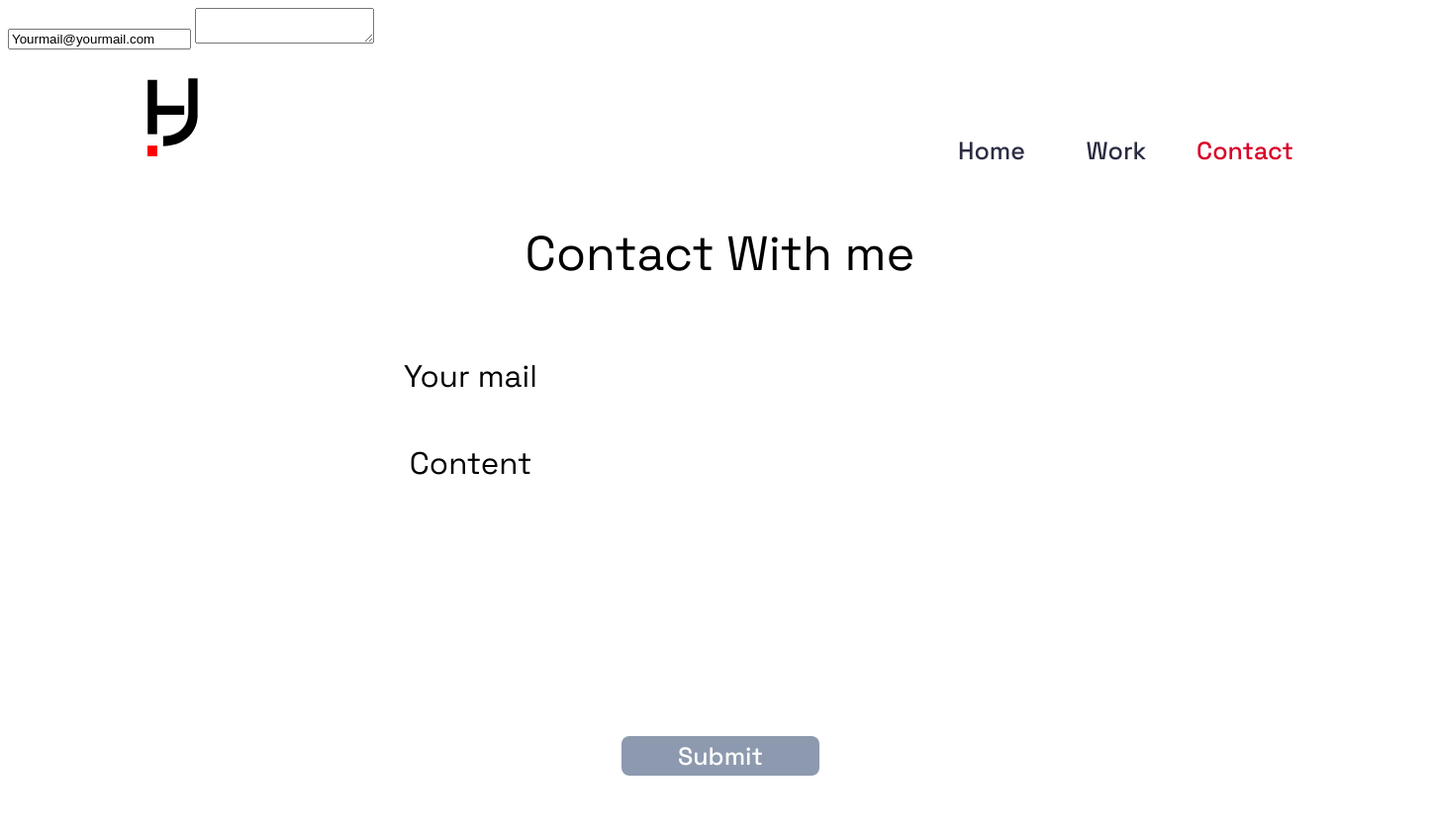
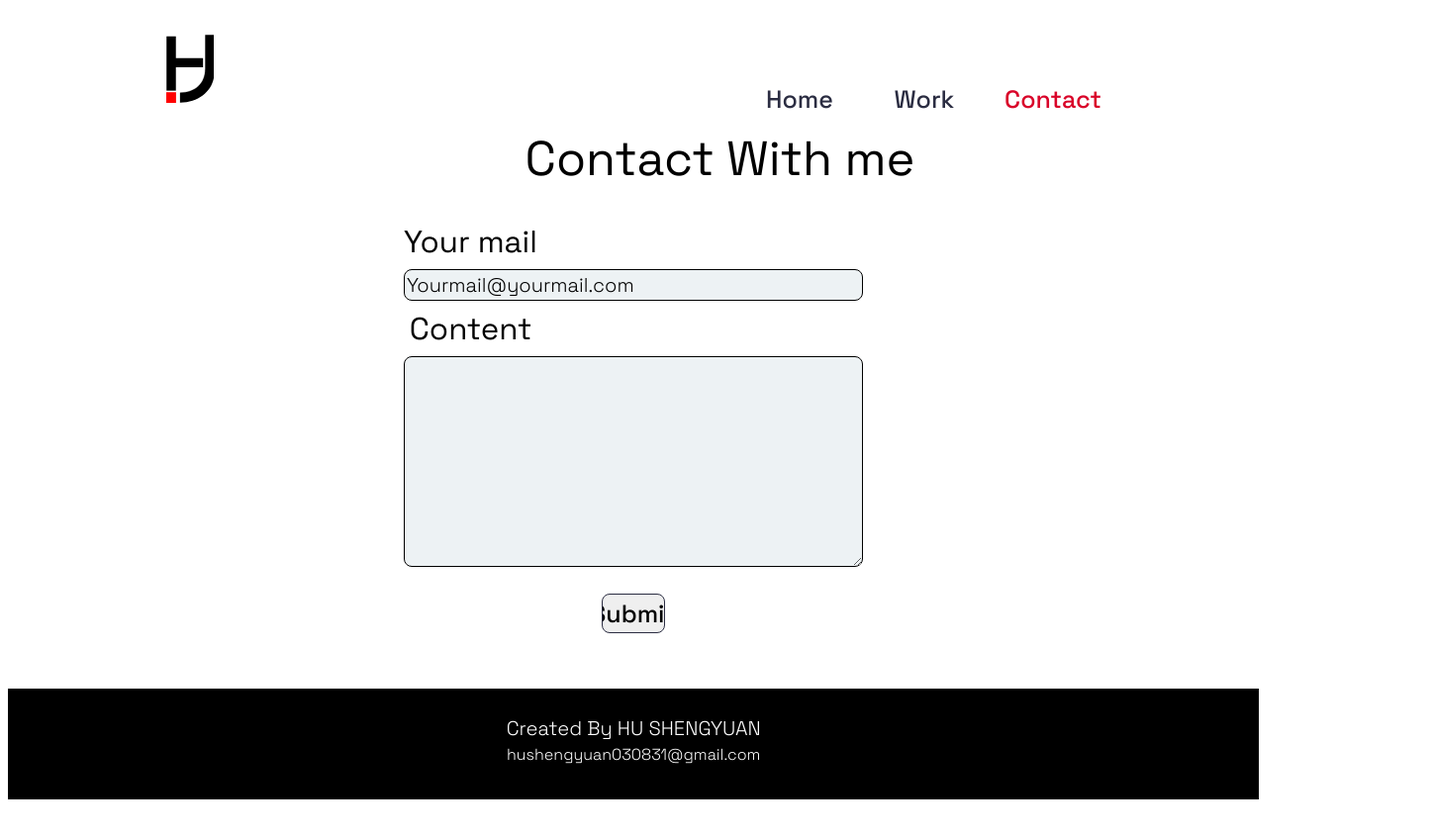
Before and after one commit to Nariharasama/Nariharasama.github.io, a plain HTML site: page Contact.html in a window 1280 px wide. Shown: the whole page at 99% size, 1448 px wide, since content can reach past the window. After the commit the page ends 816 px from the top, so only its background shows below. Drawn offline with Linux system fonts and the light colour scheme.

Commit message:
Add files via upload

```diff
--- a/Assets/Contact.css
+++ b/Assets/Contact.css
@@ -2,14 +2,14 @@
   --primary-deep-red: rgb(217, 4, 41);
   --primary-dark-grey: rgb(43, 45, 66);
 }
-
+.contact,
 .contact * {
   box-sizing: border-box;
 }
 .contact {
   background: #ffffff;
-  width: 1440px;
-  height: 1024px;
+  width: 100%;
+  height: 800px;
   position: relative;
   overflow: hidden;
 }
@@ -23,22 +23,13 @@
   overflow: hidden;
 }
 
-.buttom {
-  background: var(--primary-dark-grey, #2b2d42);
+.rectangle-6 {
+  background: #000000;
   width: 1440px;
   height: 112px;
   position: absolute;
   left: 0px;
   top: 0px;
-}
-
-.buttomline {
-  background: var(--primary-light-red, #ef233c);
-  width: 1440px;
-  height: 8px;
-  position: absolute;
-  left: 0px;
-  top: 80px;
 }
 
 .frame-2 {
@@ -51,7 +42,7 @@
   height: 39px;
   position: absolute;
   left: calc(50% - 164px);
-  top: 24px;
+  top: 36px;
 }
 
 .created-by-hu-shengyuan {
@@ -78,143 +69,13 @@
   justify-content: center;
 }
 
-.top-bar {
-  padding: 0px 100px 0px 100px;
-  height: 184px;
-  position: absolute;
-  right: 0px;
-  left: 0px;
-  top: 0px;
-  overflow: hidden;
-}
-
-.home-logo {
-  width: 56px;
-  height: 81px;
-  position: absolute;
-  left: 141px;
-  top: 71px;
-  overflow: hidden;
-}
-
-.group {
-  position: absolute;
-  inset: 0;
-}
-
-.vector {
-  position: absolute;
-  left: 0.29px;
-  top: 0.87px;
-  overflow: visible;
-}
-
-.vector2 {
-  position: absolute;
-  left: 0.93px;
-  top: 26.59px;
-  overflow: visible;
-}
-
-.vector3 {
-  position: absolute;
-  left: 0px;
-  top: 68.31px;
-  overflow: visible;
-}
-
-.xmlid-1 {
-  width: 40.41px;
-  height: 80.42px;
-  position: static;
-}
-
-.group2 {
-  position: absolute;
-  left: 15.01px;
-  top: 0.17px;
-  overflow: visible;
-}
-
-.group3 {
-  position: absolute;
-  left: 15.01px;
-  top: 0.17px;
-  overflow: visible;
-}
-
-.top-space {
-  width: 680px;
-  height: 8px;
-  position: absolute;
-  left: 233px;
-  top: 144px;
-}
-
-.home {
-  width: 90px;
-  height: 24px;
-  position: absolute;
-  left: 949px;
-  top: 128px;
-}
-
-.home-chosen {
-  color: var(--primary-dark-grey, #2b2d42);
-  text-align: center;
-  font: var(--buttons, 500 25px "Space Grotesk", sans-serif);
-  position: absolute;
-  left: 0px;
-  top: 0px;
-  width: 90px;
-  height: 24px;
-}
-
-.work {
-  width: 90px;
-  height: 24px;
-  position: absolute;
-  left: 1075px;
-  top: 128px;
-}
-
-.work-default {
-  color: var(--primary-dark-grey, #2b2d42);
-  text-align: center;
-  font: var(--buttons, 500 25px "Space Grotesk", sans-serif);
-  position: absolute;
-  left: 0px;
-  top: 0px;
-  width: 90px;
-  height: 24px;
-}
-
-.contact2 {
-  width: 98px;
-  height: 24px;
-  position: absolute;
-  left: 1201px;
-  top: 128px;
-}
-
-.contact-chosen {
-  color: var(--primary-deep-red, #d90429);
-  text-align: center;
-  font: var(--buttons, 500 25px "Space Grotesk", sans-serif);
-  position: absolute;
-  left: 0px;
-  top: 0px;
-  width: 98px;
-  height: 24px;
-}
-
 .contact-with-me {
   color: #000000;
   text-align: center;
   font: var(--primary-title, 400 48.83px/64px "Space Grotesk", sans-serif);
   position: absolute;
   left: 490px;
-  top: 232px;
+  top: 136px;
   width: 459px;
   height: 48px;
   display: flex;
@@ -222,7 +83,7 @@
   justify-content: center;
 }
 
-.Email-input {
+.email-input {
   background: var(--primary-background, #edf2f4);
   border-radius: 8px;
   border-style: solid;
@@ -232,13 +93,13 @@
   position: absolute;
   right: 400px;
   left: 400px;
-  top: 400px;
+  top: 264px;
   color: #000000;
   text-align: left;
   font: var(--primary-content, 300 20px/24px "Space Grotesk", sans-serif);
 }
 
-.Content-Input {
+.content-input {
   background: var(--primary-background, #edf2f4);
   border-radius: 8px;
   border-style: solid;
@@ -248,7 +109,7 @@
   position: absolute;
   right: 400px;
   left: 400px;
-  top: 488px;
+  top: 352px;
   color: #000000;
   text-align: left;
   font: var(--primary-content, 300 20px/24px "Space Grotesk", sans-serif);
@@ -260,7 +121,7 @@
   font: var(--sub-title, 400 31.25px/40px "Space Grotesk", sans-serif);
   position: absolute;
   left: 389px;
-  top: 360px;
+  top: 224px;
   width: 157px;
   height: 32px;
   display: flex;
@@ -274,7 +135,7 @@
   font: var(--sub-title, 400 31.25px/40px "Space Grotesk", sans-serif);
   position: absolute;
   left: 389px;
-  top: 448px;
+  top: 312px;
   width: 157px;
   height: 32px;
   display: flex;
@@ -282,54 +143,26 @@
   justify-content: center;
 }
 
-.how-can-i-get-in-touch-with-you {
-  color: #000000;
-  text-align: center;
-  font: var(--primary-content, 300 20px/24px "Space Grotesk", sans-serif);
-  opacity: 0.5;
-  position: absolute;
-  left: 418px;
-  top: 405px;
-  display: flex;
-  align-items: flex-end;
-  justify-content: center;
-}
-
-.any-comment-about-this-site {
-  color: #000000;
-  text-align: center;
-  font: var(--primary-content, 300 20px/24px "Space Grotesk", sans-serif);
-  opacity: 0.5;
-  position: absolute;
-  left: 418px;
-  top: 495px;
-  display: flex;
-  align-items: flex-end;
-  justify-content: center;
-}
-
 .submit {
-  background: var(--primary-light-grey, #8d99ae);
   border-radius: 8px;
   border-style: solid;
   border-color: var(--primary-dark-grey, #2b2d42);
-  border-width: 0px;
+  border-width: 1px;
   padding: 6px 0px 6px 0px;
   display: flex;
   flex-direction: row;
   gap: 10px;
   align-items: center;
   justify-content: center;
-  width: 200px;
   height: 40px;
   position: absolute;
-  left: 620px;
-  top: 736px;
+  right: 600px;
+  left: 600px;
+  top: calc(50% - -192px);
   overflow: hidden;
 }
-
 .submit2 {
-  color: #ffffff;
+  color: #000000;
   text-align: center;
   font: var(--buttons, 500 25px "Space Grotesk", sans-serif);
   position: relative;
@@ -337,3 +170,118 @@
   align-items: flex-end;
   justify-content: center;
 }
+
+.top-bar {
+  padding: 0px 100px 0px 100px;
+  height: 144px;
+  position: absolute;
+  right: 0px;
+  left: 0px;
+  top: 0px;
+  overflow: hidden;
+}
+.home-logo {
+  width: 48px;
+  height: 69px;
+  position: absolute;
+  left: 160px;
+  top: 27px;
+  overflow: hidden;
+}
+.group {
+  position: absolute;
+  inset: 0;
+}
+.vector {
+  position: absolute;
+  left: 0.25px;
+  top: 0.74px;
+  overflow: visible;
+}
+.vector2 {
+  position: absolute;
+  left: 0.8px;
+  top: 22.65px;
+  overflow: visible;
+}
+.vector3 {
+  position: absolute;
+  left: 0px;
+  top: 58.19px;
+  overflow: visible;
+}
+.xmlid-1 {
+  width: 34.63px;
+  height: 68.51px;
+  position: static;
+}
+.group2 {
+  position: absolute;
+  left: 12.87px;
+  top: 0.15px;
+  overflow: visible;
+}
+.group3 {
+  position: absolute;
+  left: 12.87px;
+  top: 0.15px;
+  overflow: visible;
+}
+.top-space {
+  width: 680px;
+  height: 8px;
+  position: absolute;
+  left: 233px;
+  top: 144px;
+}
+.home {
+  width: 90px;
+  height: 24px;
+  position: absolute;
+  right: 419px;
+  top: 76px;
+}
+.home-chosen {
+  color: var(--primary-dark-grey, #2b2d42);
+  text-align: center;
+  font: var(--buttons, 500 25px "Space Grotesk", sans-serif);
+  position: absolute;
+  left: 0px;
+  top: 0px;
+  width: 90px;
+  height: 24px;
+}
+.work {
+  width: 90px;
+  height: 24px;
+  position: absolute;
+  right: 293px;
+  top: 76px;
+}
+.work-default {
+  color: var(--primary-dark-grey, #2b2d42);
+  text-align: center;
+  font: var(--buttons, 500 25px "Space Grotesk", sans-serif);
+  position: absolute;
+  left: 0px;
+  top: 0px;
+  width: 90px;
+  height: 24px;
+}
+.contact2 {
+  width: 98px;
+  height: 24px;
+  position: absolute;
+  right: 159px;
+  top: 76px;
+}
+.contact-chosen {
+  color: var(--primary-deep-red, #d90429);
+  text-align: center;
+  font: var(--buttons, 500 25px "Space Grotesk", sans-serif);
+  position: absolute;
+  left: 0px;
+  top: 0px;
+  width: 98px;
+  height: 24px;
+}
--- a/Assets/Home.css
+++ b/Assets/Home.css
@@ -9,8 +9,8 @@
 }
 .home {
   background: #ffffff;
-  width: 1440px;
-  height: 1024px;
+  width: 100%;
+  height: 800px;
   position: relative;
   overflow: hidden;
 }
@@ -20,7 +20,7 @@
   height: 368px;
   position: absolute;
   right: 70px;
-  top: 280px;
+  top: 176px;
 }
 
 .big-welcome {
@@ -36,7 +36,7 @@
 }
 
 .p-1 {
-  color: var(--primary-dark-grey);
+  color: #000000;
   text-align: center;
   font: var(--primary-content, 300 20px/24px "Space Grotesk", sans-serif);
   position: absolute;
@@ -50,7 +50,7 @@
 }
 
 .p-2 {
-  color: var(--primary-dark-grey);
+  color: #000000;
   text-align: center;
   font: var(--primary-content, 300 20px/24px "Space Grotesk", sans-serif);
   position: absolute;
@@ -68,13 +68,12 @@
   height: 30px;
   position: absolute;
   left: 310.5px;
-  top: 315px;
+  top: 335px;
   overflow: hidden;
-  display: none;
 }
 
 .work-default {
-  color: var(--primary-dark-grey);
+  color: #000000;
   text-align: center;
   font: var(--buttons, 500 25px "Space Grotesk", sans-serif);
   position: absolute;
@@ -93,11 +92,11 @@
 }
 
 .home-logo {
-  width: 56px;
-  height: 81px;
+  width: 48px;
+  height: 69px;
   position: absolute;
-  left: 141px;
-  top: 71px;
+  left: 160px;
+  top: 27px;
   overflow: hidden;
 }
 
@@ -108,42 +107,42 @@
 
 .vector {
   position: absolute;
-  left: 0.29px;
-  top: 0.87px;
+  left: 0.25px;
+  top: 0.74px;
   overflow: visible;
 }
 
 .vector2 {
   position: absolute;
-  left: 0.93px;
-  top: 26.59px;
+  left: 0.8px;
+  top: 22.65px;
   overflow: visible;
 }
 
 .vector3 {
   position: absolute;
   left: 0px;
-  top: 68.31px;
+  top: 58.19px;
   overflow: visible;
 }
 
 .xmlid-1 {
-  width: 40.41px;
-  height: 80.42px;
+  width: 34.63px;
+  height: 68.51px;
   position: static;
 }
 
 .group2 {
   position: absolute;
-  left: 15.01px;
-  top: 0.17px;
+  left: 12.87px;
+  top: 0.15px;
   overflow: visible;
 }
 
 .group3 {
   position: absolute;
-  left: 15.01px;
-  top: 0.17px;
+  left: 12.87px;
+  top: 0.15px;
   overflow: visible;
 }
 
@@ -159,12 +158,12 @@
   width: 90px;
   height: 24px;
   position: absolute;
-  right: 401px;
-  top: 128px;
+  right: 419px;
+  top: 76px;
 }
 
 .home-chosen {
-  color: var(--primary-deep-red);
+  color: var(--primary-deep-red, #d90429);
   text-align: center;
   font: var(--buttons, 500 25px "Space Grotesk", sans-serif);
   position: absolute;
@@ -178,12 +177,12 @@
   width: 90px;
   height: 24px;
   position: absolute;
-  right: 275px;
-  top: 128px;
+  right: 293px;
+  top: 76px;
 }
 
 .work-default2 {
-  color: #2b2d42;
+  color: #000000;
   text-align: center;
   font: var(--buttons, 500 25px "Space Grotesk", sans-serif);
   position: absolute;
@@ -197,12 +196,12 @@
   width: 98px;
   height: 24px;
   position: absolute;
-  right: 141px;
-  top: 128px;
+  right: 159px;
+  top: 76px;
 }
 
 .contact-default {
-  color: var(--primary-dark-grey);
+  color: #000000;
   text-align: center;
   font: var(--buttons, 500 25px "Space Grotesk", sans-serif);
   position: absolute;
@@ -217,26 +216,17 @@
   position: absolute;
   right: 0px;
   left: 0px;
-  bottom: 0px;
+  bottom: -1px;
   overflow: hidden;
 }
 
-.buttom {
-  background: var(--primary-dark-grey);
+.rectangle-6 {
+  background: #000000;
   width: 1440px;
-  height: 112px;
+  height: 111px;
   position: absolute;
   left: 0px;
   top: 0px;
-}
-
-.buttomline {
-  background: var(--primary-light-red, #ef233c);
-  width: 1440px;
-  height: 8px;
-  position: absolute;
-  left: 0px;
-  top: 80px;
 }
 
 .frame-2 {
@@ -249,7 +239,7 @@
   height: 39px;
   position: absolute;
   left: calc(50% - 164px);
-  top: 24px;
+  top: 36px;
 }
 
 .created-by-hu-shengyuan {
@@ -280,8 +270,8 @@
   width: 348px;
   height: 360px;
   position: absolute;
-  left: 225px;
-  top: 280px;
+  left: 160px;
+  top: 176px;
   overflow: hidden;
 }
 
@@ -294,7 +284,6 @@
   top: 101.63px;
   width: 152.53px;
   height: 102.56px;
-  display: none;
 }
 
 .sign {
@@ -308,7 +297,6 @@
   height: 103px;
   transform-origin: 0 0;
   transform: rotate(90deg) scale(1, 1);
-  display: none;
 }
 
 .line-2 {
@@ -319,10 +307,9 @@
   height: 0px;
   position: absolute;
   left: 1px;
-  top: 191px;
+  top: 193.34px;
   transform-origin: 0 0;
   transform: rotate(0deg) scale(1, 1);
-  display: none;
 }
 
 .line-3 {
@@ -332,11 +319,10 @@
   width: 295.2px;
   height: 0px;
   position: absolute;
-  left: 265px;
+  left: 263.67px;
   top: 65.14px;
   transform-origin: 0 0;
   transform: rotate(90deg) scale(1, 1);
-  display: none;
 }
 
 .kamakura-1-1 {
--- a/Assets/Work.css
+++ b/Assets/Work.css
@@ -3,13 +3,14 @@
   --primary-dark-grey: rgb(43, 45, 66);
 }
 
+.work,
 .work * {
   box-sizing: border-box;
 }
 .work {
   background: #ffffff;
-  width: 1440px;
-  height: 1894px;
+  width: 100%;
+  height: 1240px;
   position: relative;
   overflow: hidden;
 }
@@ -23,22 +24,13 @@
   overflow: hidden;
 }
 
-.buttom {
-  background: var(--primary-dark-grey, #2b2d42);
+.rectangle-6 {
+  background: #000000;
   width: 1440px;
   height: 112px;
   position: absolute;
   left: 0px;
   top: 0px;
-}
-
-.buttomline {
-  background: var(--primary-light-red, #ef233c);
-  width: 1440px;
-  height: 8px;
-  position: absolute;
-  left: 0px;
-  top: 80px;
 }
 
 .frame-2 {
@@ -51,7 +43,7 @@
   height: 39px;
   position: absolute;
   left: calc(50% - 164px);
-  top: 24px;
+  top: 36px;
 }
 
 .created-by-hu-shengyuan {
@@ -78,9 +70,145 @@
   justify-content: center;
 }
 
+.learnmore {
+  width: 150px;
+  height: 24px;
+  position: absolute;
+  left: 180px;
+  top: 1000px;
+}
+
+.learnmore-default {
+  color: var(--primary-dark-grey, #2b2d42);
+  text-align: center;
+  font: var(--buttons, 500 25px "Space Grotesk", sans-serif);
+  position: absolute;
+  left: -2.73px;
+  top: 0px;
+}
+
+.text-content {
+  color: #000000;
+  text-align: left;
+  font: var(--primary-content, 300 20px/24px "Space Grotesk", sans-serif);
+  position: absolute;
+  left: 180px;
+  top: 798px;
+  width: 420px;
+  height: 186px;
+}
+
+.content-topic {
+  color: #000000;
+  text-align: left;
+  font: var(--primary-title, 400 48.83px/64px "Space Grotesk", sans-serif);
+  position: absolute;
+  left: 180px;
+  top: 736px;
+  width: 310px;
+  height: 35px;
+  display: flex;
+  align-items: flex-end;
+  justify-content: flex-start;
+}
+
+.contentpic {
+  width: 570px;
+  height: 368px;
+  position: absolute;
+  left: 710px;
+  top: 680px;
+  overflow: hidden;
+}
+
+.rectangle-7 {
+  background: #d9d9d9;
+  width: 1120px;
+  height: 416px;
+  position: absolute;
+  left: 0px;
+  top: 0px;
+}
+
+.contents {
+  display: flex;
+  flex-direction: row;
+  gap: 20px;
+  align-items: flex-start;
+  justify-content: flex-start;
+  width: 1121px;
+  position: absolute;
+  left: 160px;
+  top: 416px;
+  overflow-x: auto;
+}
+
+.content-1 {
+  background: #d9d9d9;
+  flex-shrink: 0;
+  width: 330px;
+  height: 184px;
+  position: relative;
+}
+
+.content-2 {
+  background: #d9d9d9;
+  flex-shrink: 0;
+  width: 310px;
+  height: 184px;
+  position: relative;
+}
+
+.content-3 {
+  background: #d9d9d9;
+  flex-shrink: 0;
+  width: 310px;
+  height: 184px;
+  position: relative;
+}
+
+.content-4 {
+  background: #d9d9d9;
+  flex-shrink: 0;
+  width: 310px;
+  height: 184px;
+  position: relative;
+}
+
+.content-5 {
+  background: #d9d9d9;
+  flex-shrink: 0;
+  width: 310px;
+  height: 184px;
+  position: relative;
+}
+
+.topcontent {
+  background: #d9d9d9;
+  width: 1121px;
+  height: 192px;
+  position: absolute;
+  left: 160px;
+  top: 208px;
+}
+
+.topic {
+  color: #000000;
+  text-align: left;
+  font: var(--primary-title, 400 48.83px/64px "Space Grotesk", sans-serif);
+  position: absolute;
+  left: 160px;
+  top: 160px;
+  width: 310px;
+  height: 40px;
+  display: flex;
+  align-items: flex-end;
+  justify-content: flex-start;
+}
+
 .top-bar {
   padding: 0px 100px 0px 100px;
-  height: 176px;
+  height: 144px;
   position: absolute;
   right: 0px;
   left: 0px;
@@ -89,11 +217,11 @@
 }
 
 .home-logo {
-  width: 56px;
-  height: 81px;
+  width: 48px;
+  height: 69px;
   position: absolute;
-  left: 141px;
-  top: 71px;
+  left: 160px;
+  top: 27px;
   overflow: hidden;
 }
 
@@ -104,42 +232,42 @@
 
 .vector {
   position: absolute;
-  left: 0.29px;
-  top: 0.87px;
+  left: 0.25px;
+  top: 0.74px;
   overflow: visible;
 }
 
 .vector2 {
   position: absolute;
-  left: 0.93px;
-  top: 26.59px;
+  left: 0.8px;
+  top: 22.65px;
   overflow: visible;
 }
 
 .vector3 {
   position: absolute;
   left: 0px;
-  top: 68.31px;
+  top: 58.19px;
   overflow: visible;
 }
 
 .xmlid-1 {
-  width: 40.41px;
-  height: 80.42px;
+  width: 34.63px;
+  height: 68.51px;
   position: static;
 }
 
 .group2 {
   position: absolute;
-  left: 15.01px;
-  top: 0.17px;
+  left: 12.87px;
+  top: 0.15px;
   overflow: visible;
 }
 
 .group3 {
   position: absolute;
-  left: 15.01px;
-  top: 0.17px;
+  left: 12.87px;
+  top: 0.15px;
   overflow: visible;
 }
 
@@ -155,16 +283,8 @@
   width: 90px;
   height: 24px;
   position: absolute;
-  left: 949px;
-  top: 128px;
-}
-
-.home2 {
-  width: 90px;
-  height: 24px;
-  position: absolute;
-  left: 0px;
-  top: 0px;
+  right: 419px;
+  top: 76px;
 }
 
 .home-chosen {
@@ -182,8 +302,8 @@
   width: 90px;
   height: 24px;
   position: absolute;
-  left: 1075px;
-  top: 128px;
+  right: 293px;
+  top: 76px;
 }
 
 .work-chosen {
@@ -201,8 +321,8 @@
   width: 98px;
   height: 24px;
   position: absolute;
-  left: 1201px;
-  top: 128px;
+  right: 159px;
+  top: 76px;
 }
 
 .contact-default {
@@ -215,106 +335,3 @@
   width: 98px;
   height: 24px;
 }
-
-.about-me {
-  width: 1300px;
-  height: 616px;
-  position: absolute;
-  left: 70px;
-  top: 1088px;
-  overflow: hidden;
-}
-
-.rectangle-3 {
-  background: #d9d9d9;
-  width: 1300px;
-  height: 720px;
-  position: absolute;
-  left: 0px;
-  top: 0px;
-}
-
-.current-content {
-  background: var(--primary-dark-grey, #2b2d42);
-  width: 1300px;
-  height: 104px;
-  position: absolute;
-  left: 70px;
-  top: 920px;
-}
-
-.topic {
-  color: #ffffff;
-  text-align: left;
-  font: var(--primary-title, 400 48.83px/64px "Space Grotesk", sans-serif);
-  position: absolute;
-  left: 180px;
-  top: 965px;
-  width: 310px;
-  height: 40px;
-  display: flex;
-  align-items: flex-end;
-  justify-content: flex-start;
-}
-
-.contents {
-  display: flex;
-  flex-direction: row;
-  gap: 20px;
-  align-items: flex-start;
-  justify-content: flex-start;
-  width: 1080px;
-  position: absolute;
-  left: 180px;
-  top: 552px;
-  overflow-x: auto;
-}
-
-.content-1 {
-  background: #d9d9d9;
-  flex-shrink: 0;
-  width: 310px;
-  height: 304px;
-  position: relative;
-}
-
-.content-2 {
-  background: #d9d9d9;
-  flex-shrink: 0;
-  width: 310px;
-  height: 304px;
-  position: relative;
-}
-
-.content-3 {
-  background: #d9d9d9;
-  flex-shrink: 0;
-  width: 310px;
-  height: 304px;
-  position: relative;
-}
-
-.content-4 {
-  background: #d9d9d9;
-  flex-shrink: 0;
-  width: 310px;
-  height: 304px;
-  position: relative;
-}
-
-.content-5 {
-  background: #d9d9d9;
-  flex-shrink: 0;
-  width: 310px;
-  height: 304px;
-  position: relative;
-}
-
-.topcontent {
-  background: #d9d9d9;
-  width: 1080px;
-  height: 272px;
-  position: absolute;
-  left: 180px;
-  top: 256px;
-}
```
